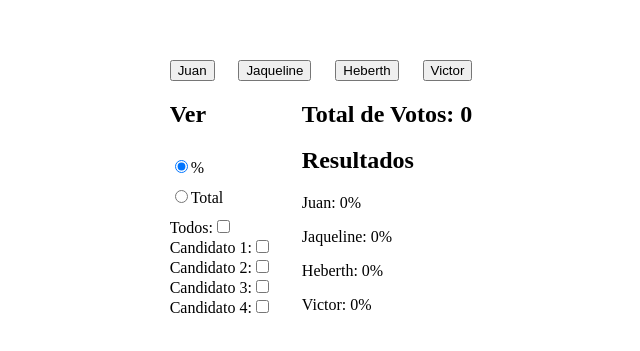
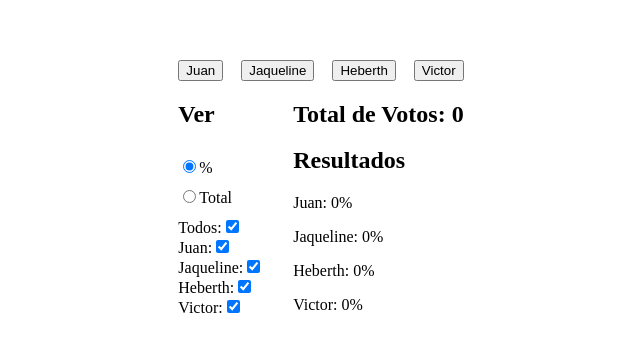
Before and after one commit to jlac8/mir-voting-system, a React (Vite) app: page / in a window 1280 px wide. Shown: the part 205-556 px from the top of the page, without its empty margins (319-959 px from the left). Built offline with nearby package versions, Linux system fonts and the light colour scheme.

Commit message:
feat: add filter by candidate

```diff
--- a/src/components/Context.tsx
+++ b/src/components/Context.tsx
@@ -1,4 +1,10 @@
-import { createContext, ReactNode, useContext, useState } from "react";
+import {
+  createContext,
+  ReactNode,
+  useContext,
+  useEffect,
+  useState,
+} from "react";
 import { CandidateType } from "../interfaces/CandidateType";
 
 const INITIAL_STATE: CandidateType[] = [
@@ -14,6 +20,9 @@ interface CandidatesContextType {
   totalVotes: number;
   isPercentage: boolean;
   handleFilter: () => void;
+  selectedCandidates: string[];
+  handleCandidateSelection: (name: string) => void;
+  selectAllCandidates: () => void;
 }
 
 const CandidatesContext = createContext<CandidatesContextType | undefined>(
@@ -24,6 +33,11 @@ export const CandidatesProvider = ({ children }: { children: ReactNode }) => {
   const [candidates, setCandidates] = useState(INITIAL_STATE);
   const [totalVotes, setTotalVotes] = useState(0);
   const [isPercentage, setIsPercentage] = useState(true);
+  const [selectedCandidates, setSelectedCandidates] = useState<string[]>([]);
+
+  useEffect(() => {
+    setSelectedCandidates(candidates.map((candidate) => candidate.name));
+  }, [candidates]);
 
   function handleVote(id: number): void {
     setCandidates((prevCandidates) =>
@@ -34,11 +48,26 @@ export const CandidatesProvider = ({ children }: { children: ReactNode }) => {
       )
     );
     setTotalVotes(totalVotes + 1);
-    console.log(totalVotes);
   }
 
   function handleFilter(): void {
     setIsPercentage(!isPercentage);
+  }
+
+  function handleCandidateSelection(name: string): void {
+    setSelectedCandidates((prevSelected) =>
+      prevSelected.includes(name)
+        ? prevSelected.filter((candidate) => candidate !== name)
+        : [...prevSelected, name]
+    );
+  }
+
+  function selectAllCandidates(): void {
+    if (selectedCandidates.length === candidates.length) {
+      setSelectedCandidates([]); // Deselect all
+    } else {
+      setSelectedCandidates(candidates.map((candidate) => candidate.name)); // Select all
+    }
   }
 
   const store = {
@@ -47,6 +76,9 @@ export const CandidatesProvider = ({ children }: { children: ReactNode }) => {
     totalVotes,
     isPercentage,
     handleFilter,
+    selectedCandidates,
+    handleCandidateSelection,
+    selectAllCandidates,
   };
 
   return (
--- a/src/components/Filter.tsx
+++ b/src/components/Filter.tsx
@@ -1,7 +1,14 @@
 import { useCandidates } from "./Context";
 
 function Filter() {
-  const { isPercentage, handleFilter } = useCandidates();
+  const {
+    isPercentage,
+    handleFilter,
+    candidates,
+    selectedCandidates,
+    handleCandidateSelection,
+    selectAllCandidates,
+  } = useCandidates();
 
   return (
     <aside className="filters">
@@ -30,44 +37,30 @@ function Filter() {
       </label>
       <form>
         <label htmlFor="selectAll">Todos:</label>
-        <input type="checkbox" id="selectAll" name="selectAll" />
-        <br />
-
-        <label htmlFor="candidate1">Candidato 1:</label>
         <input
           type="checkbox"
-          id="candidate1"
-          name="candidate"
-          value="candidate1"
+          id="selectAll"
+          name="selectAll"
+          onChange={selectAllCandidates}
+          checked={selectedCandidates.length === candidates.length}
         />
         <br />
-
-        <label htmlFor="candidate2">Candidato 2:</label>
-        <input
-          type="checkbox"
-          id="candidate2"
-          name="candidate"
-          value="candidate2"
-        />
-        <br />
-
-        <label htmlFor="candidate3">Candidato 3:</label>
-        <input
-          type="checkbox"
-          id="candidate3"
-          name="candidate"
-          value="candidate3"
-        />
-        <br />
-
-        <label htmlFor="candidate4">Candidato 4:</label>
-        <input
-          type="checkbox"
-          id="candidate4"
-          name="candidate"
-          value="candidate4"
-        />
-        <br />
+        {candidates.map((candidate) => {
+          return (
+            <div key={candidate.name}>
+              <label htmlFor={candidate.name}>{candidate.name}:</label>
+              <input
+                type="checkbox"
+                id={candidate.name}
+                name="candidate"
+                value={candidate.name}
+                onChange={() => handleCandidateSelection(candidate.name)}
+                checked={selectedCandidates.includes(candidate.name)}
+              />
+              <br />
+            </div>
+          );
+        })}
       </form>
     </aside>
   );
--- a/src/components/VotesPerCandidate.tsx
+++ b/src/components/VotesPerCandidate.tsx
@@ -1,12 +1,20 @@
 import { useCandidates } from "./Context";
 
 function VotesPerCandidate() {
-  const { candidates, isPercentage, totalVotes } = useCandidates();
+  const { candidates, isPercentage, totalVotes, selectedCandidates } =
+    useCandidates();
+
+  const filteredCandidates = candidates.filter((candidate) =>
+    selectedCandidates.includes(candidate.name)
+  );
 
   return (
     <section>
       <h2>Resultados</h2>
-      {candidates.map((candidate) => {
+      {filteredCandidates.length === 0 ? (
+        <p>Seleccione algún candidato</p>
+      ) : (
+        filteredCandidates.map((candidate) => {
           return (
             <p key={candidate.name}>
               {candidate.name}:{" "}
@@ -17,7 +25,8 @@ function VotesPerCandidate() {
                 : candidate.votes}
             </p>
           );
-      })}
+        })
+      )}
     </section>
   );
 }
```
Also changed, not shown: src/components/IndividualVotes.tsx (deleted). Lines whose indentation alone changed are shown as unchanged.
